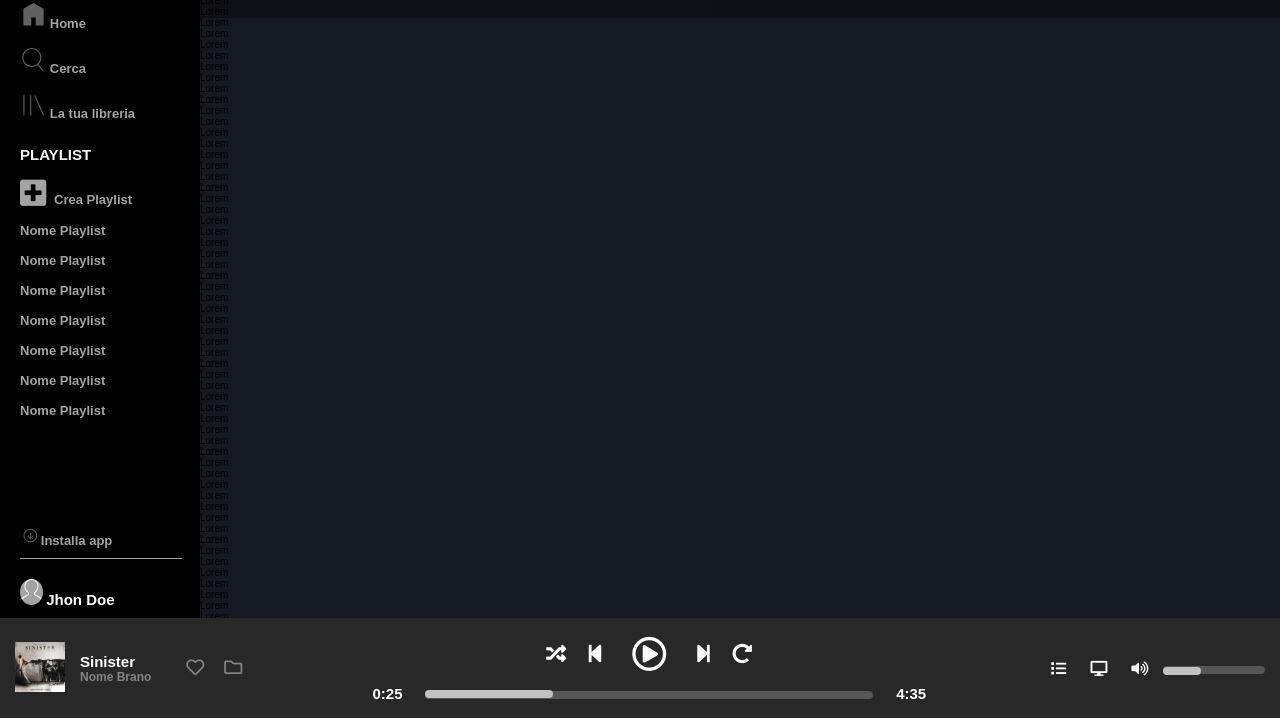
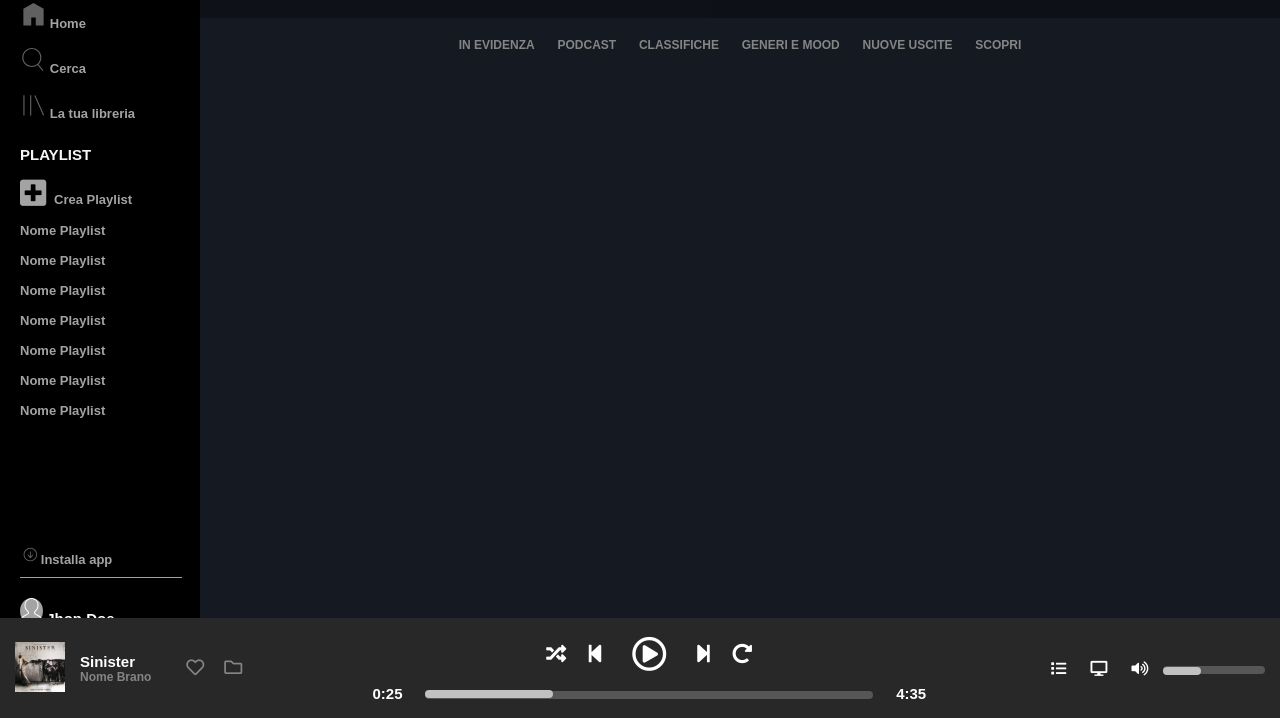
Before and after one commit to SydVic/html-css-spotifyweb, a plain HTML site: page index.html in a window 1280 px wide. Shown: the part 82-800 px from the top of the page. Drawn offline with Linux system fonts and the light colour scheme.

Commit message:
piccolo aggiustamento sidebar

```diff
--- a/css/style.css
+++ b/css/style.css
@@ -18,6 +18,12 @@ html{
     font-family: "Montserrat", sans-serif;
     font-size: 62.5%;
 }
+/* poi tutto il resto puoi farlo in % */
+/* div.container{
+    width: 100%;
+    height: 100vh;
+    overflow: hidden;
+} */
 
 .flex{
     display: flex;
@@ -32,6 +38,7 @@ main{
     height: calc(100vh - 100px);
     background-color: #141922;
     flex-direction: row;
+    overflow: hidden;
 }
 
 /* MAIN */ /* UPGRADE BAR FIXED */
@@ -76,12 +83,6 @@ div.sidebar-nav{
 a.spotify-logo img{
     width: 70%;
     padding: 2rem 0 1rem 2rem;
-}
-
-/* MAIN */ /* PLAYLIST SECTION */
-div.main-albums{
-    width: calc(100% - 200px);
-    overflow-y: auto;
 }
 
 /* MAIN */ /* SIDEBAR SECTION */
@@ -135,6 +136,17 @@ a.sidebar-icon > i{
     margin-right: .5rem;
 }
 
+div.playlist-overflow{
+    height: 400px;
+    overflow: hidden;
+}
+
+div.playlist-overflow ul{
+    height: 300px;
+    overflow-y: auto;
+}
+
+
 /* MAIN */ /* SIDEBAR PROFILE SECTION */
 div.sidebar-end{
     padding: 0 0 1rem 2rem;
@@ -169,6 +181,31 @@ div.sidebar-end a:hover span.sidebar-text{
 
 div.sidebar-end a:hover img.download-img{
     filter: invert(0%) sepia(100%) saturate(0%) hue-rotate(234deg) brightness(96%) contrast(107%);
+}
+
+/* MAIN */ /* ALBUMS SECTION */
+div.main-albums{
+    width: calc(100% - 200px);
+    overflow-y: auto;
+    padding-top: 120px;
+}
+
+div.main-nav{
+    width: 100%;
+    text-align: center;
+    /* margin-top: 120px; */
+}
+
+div.main-nav li{
+    display: inline-block;
+    margin: 0 1rem;
+}
+
+div.main-nav a{
+    text-transform: uppercase;
+    font-size: 1.2rem;
+    font-weight: bold;
+    color: #858585;
 }
 
 /* FOOTER */
--- a/index.html
+++ b/index.html
@@ -114,115 +114,28 @@
         <!-- /SIDEBAR NAV -->
 
         <div class="main-albums">
-            <ul>
-                <li>Lorem</li>
-                <li>Lorem</li>
-                <li>Lorem</li>
-                <li>Lorem</li>
-                <li>Lorem</li>
-                <li>Lorem</li>
-                <li>Lorem</li>
-                <li>Lorem</li>
-                <li>Lorem</li>
-                <li>Lorem</li>
-                <li>Lorem</li>
-                <li>Lorem</li>
-                <li>Lorem</li>
-                <li>Lorem</li>
-                <li>Lorem</li>
-                <li>Lorem</li>
-                <li>Lorem</li>
-                <li>Lorem</li>
-                <li>Lorem</li>
-                <li>Lorem</li>
-                <li>Lorem</li>
-                <li>Lorem</li>
-                <li>Lorem</li>
-                <li>Lorem</li>
-                <li>Lorem</li>
-                <li>Lorem</li>
-                <li>Lorem</li>
-                <li>Lorem</li>
-                <li>Lorem</li>
-                <li>Lorem</li>
-                <li>Lorem</li>
-                <li>Lorem</li>
-                <li>Lorem</li>
-                <li>Lorem</li>
-                <li>Lorem</li>
-                <li>Lorem</li>
-                <li>Lorem</li>
-                <li>Lorem</li>
-                <li>Lorem</li>
-                <li>Lorem</li>
-                <li>Lorem</li>
-                <li>Lorem</li>
-                <li>Lorem</li>
-                <li>Lorem</li>
-                <li>Lorem</li>
-                <li>Lorem</li>
-                <li>Lorem</li>
-                <li>Lorem</li>
-                <li>Lorem</li>
-                <li>Lorem</li>
-                <li>Lorem</li>
-                <li>Lorem</li>
-                <li>Lorem</li>
-                <li>Lorem</li>
-                <li>Lorem</li>
-                <li>Lorem</li>
-                <li>Lorem</li>
-                <li>Lorem</li>
-                <li>Lorem</li>
-                <li>Lorem</li>
-                <li>Lorem</li>
-                <li>Lorem</li>
-                <li>Lorem</li>
-                <li>Lorem</li>
-                <li>Lorem</li>
-                <li>Lorem</li>
-                <li>Lorem</li>
-                <li>Lorem</li>
-                <li>Lorem</li>
-                <li>Lorem</li>
-                <li>Lorem</li>
-                <li>Lorem</li>
-                <li>Lorem</li>
-                <li>Lorem</li>
-                <li>Lorem</li>
-                <li>Lorem</li>
-                <li>Lorem</li>
-                <li>Lorem</li>
-                <li>Lorem</li>
-                <li>Lorem</li>
-                <li>Lorem</li>
-                <li>Lorem</li>
-                <li>Lorem</li>
-                <li>Lorem</li>
-                <li>Lorem</li>
-                <li>Lorem</li>
-                <li>Lorem</li>
-                <li>Lorem</li>
-                <li>Lorem</li>
-                <li>Lorem</li>
-                <li>Lorem</li>
-                <li>Lorem</li>
-                <li>Lorem</li>
-                <li>Lorem</li>
-                <li>Lorem</li>
-                <li>Lorem</li>
-                <li>Lorem</li>
-                <li>Lorem</li>
-                <li>Lorem</li>
-                <li>Lorem</li>
-                <li>Lorem</li>
-                <li>Lorem</li>
-                <li>Lorem</li>
-                <li>Lorem</li>
-                <li>Lorem</li>
-                <li>Lorem</li>
-
-            </ul>
+            <div class="main-nav">
+                <ul>
+                    <li>
+                        <a href="">in evidenza</a>
+                    </li>
+                    <li>
+                        <a href="">podcast</a>
+                    </li>
+                    <li>
+                        <a href="">classifiche</a>
+                    </li>
+                    <li>
+                        <a href="">generi e mood</a>
+                    </li>
+                    <li>
+                        <a href="">nuove uscite</a>
+                    </li>
+                    <li>
+                        <a href="">scopri</a>
+                    </li>
+                </ul>
+            </div>
         </div>
     </main>
     <!-- /MAIN -->
```
